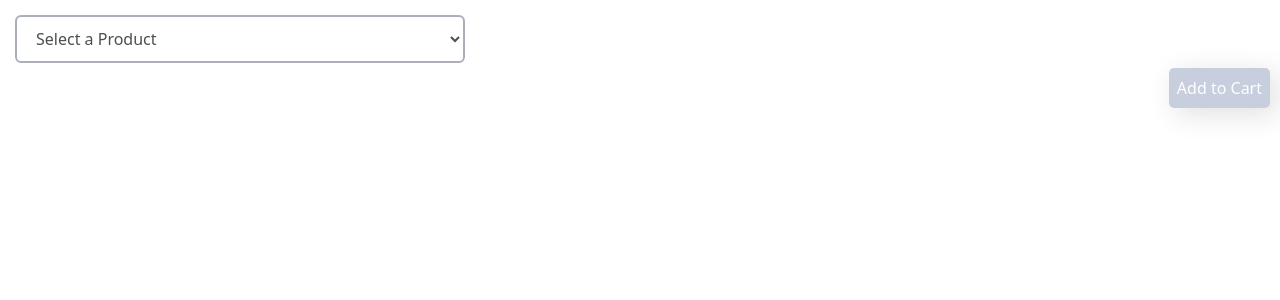
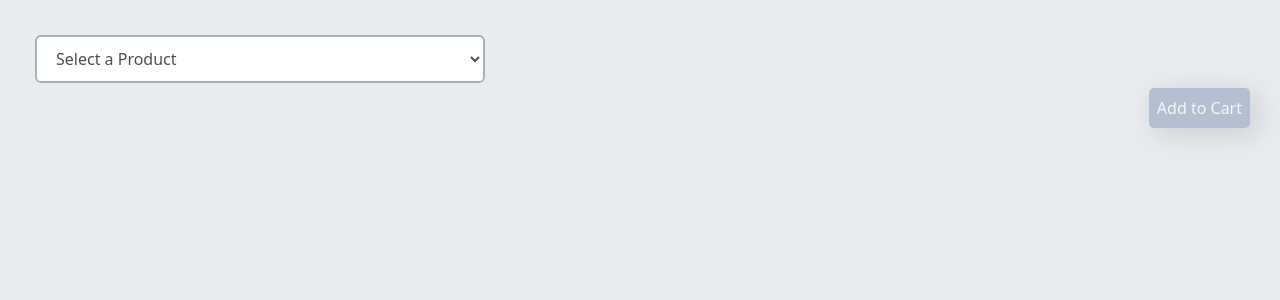
Before and after one commit to nikitaphopse/bike24-frontend-coding-challenge, a React (Create React App) app: page / in a window 1280 px wide. Shown: the top 300 px of the page. Built offline with nearby package versions, Linux system fonts and the light colour scheme.

Commit message:
Fixed css

```diff
--- /dev/null
+++ b/src/App.css.tsx
@@ -0,0 +1,9 @@
+import styled from "styled-components";
+
+export const Wrapper = styled.div`
+  height: 100vh;
+  width: 100%;
+  background-color: #e9ecef;
+  display: block;
+  padding: 20px;
+`;
--- a/src/App.tsx
+++ b/src/App.tsx
@@ -3,6 +3,7 @@ import { useState } from "react";
 import Actions from "./components/Actions/actions";
 import { ToastContainer, toast } from "react-toastify";
 import List from "./components/List/list";
+import { Wrapper } from "./App.css";
 
 const App = () => {
   const [cartArr, updateCartArr] = useState<any>([]);
@@ -39,7 +40,7 @@ const App = () => {
   };
 
   return (
-    <div className="App">
+    <Wrapper>
       <Dropdown cartArr={cartArr} addToCart={addToCart} />
       {cartArr.length > 0 && (
         <>
@@ -53,7 +54,7 @@ const App = () => {
         </>
       )}
       <ToastContainer />
-    </div>
+    </Wrapper>
   );
 };
 
--- a/src/components/Dropdown/dropdown.tsx
+++ b/src/components/Dropdown/dropdown.tsx
@@ -10,6 +10,7 @@ import {
   BtnAddCart,
 } from "./dropdown.css";
 import Slider from "rc-slider";
+import "rc-slider/assets/index.css";
 import "../../../src/style.css";
 
 const Dropdown = ({ addToCart, cartArr }: any) => {
```
